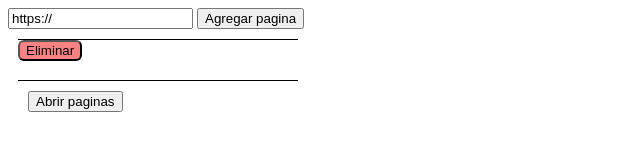
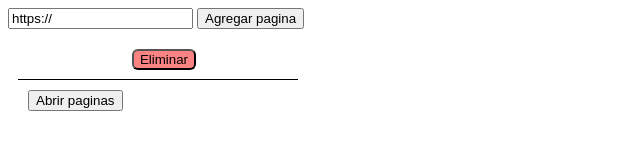
Before and after one commit to Diego-Palacio/ExtensionChrome, a browser extension: page index.html in a window 1280 px wide. Both pictures are taken after a click on the button "Agregar pagina". Shown: the whole page, without its empty margins (0-640 px from the left). Drawn offline with Linux system fonts and the light colour scheme.

Commit message:
se agregan mas estilos

```diff
--- a/codigo.js
+++ b/codigo.js
@@ -12,8 +12,8 @@ let cardPagina=document.createElement("div")
 const formularioPaginasAgregadas= document.getElementById("paginasAgregadas");
 
 const htmlPagina=(input)=>{
-   return `<div class="bordes">
-             ${input}
+   return `<div class="pagina">
+              <h4>${input}</h4>
              <button type="button" class="button" id="${input}"> Eliminar </button>
            </div> `
 }
--- a/estilo.css
+++ b/estilo.css
@@ -8,16 +8,20 @@ body{
     /* background-color: rgba(226, 192, 146, 0.392); */
 }
 
-.bordes{
-    border-top: 1px solid black;
+.pagina{
+    /* border-top: 1px solid black; */
     border-bottom: 1px solid black;
     height: 40px;
+    display: flex;
+    margin: auto 0;
+    justify-content: center;
+    align-items: center;
 }
 
-#paginasAgregadas{
+#paginasAgregadas, #buttonAbrir{
     margin:10px;
 }
 
-#buttonAbrir{
-    margin:10px;
+h4{
+    margin-right: 12px;
 }
```
